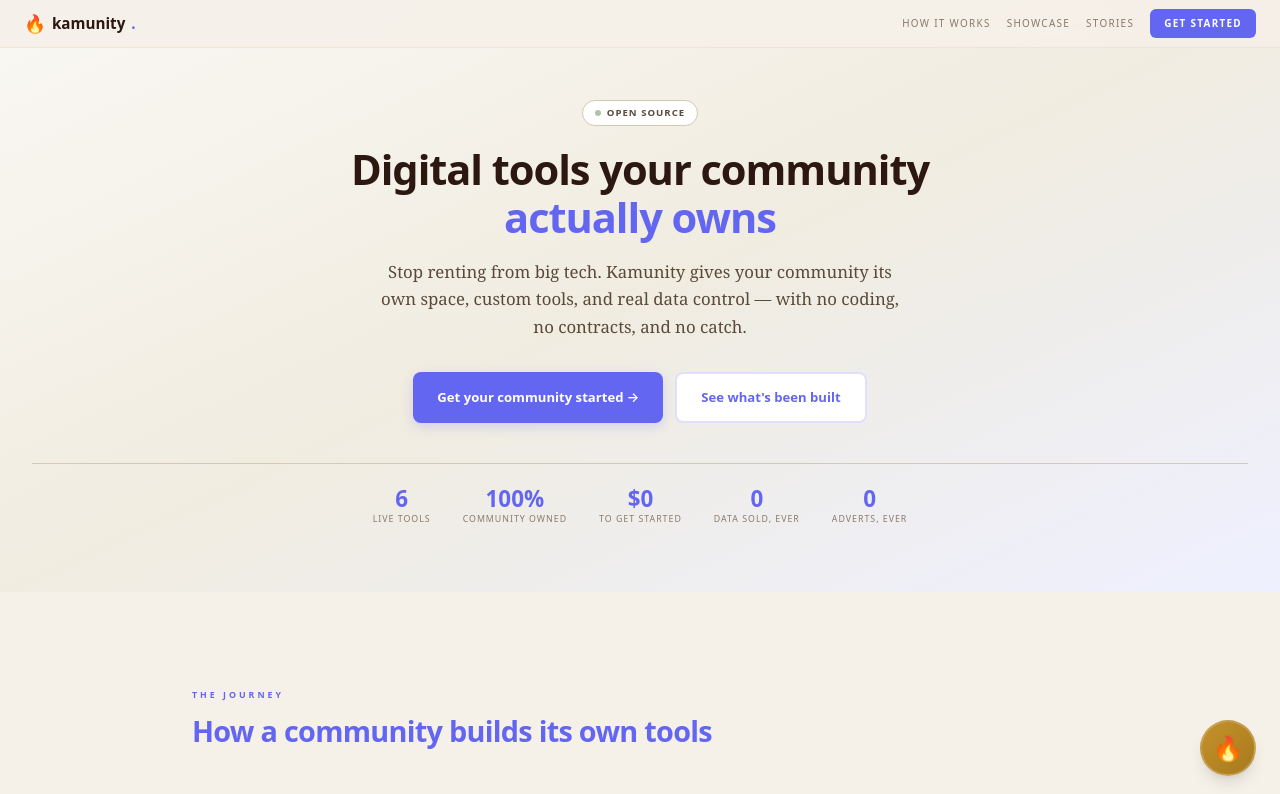
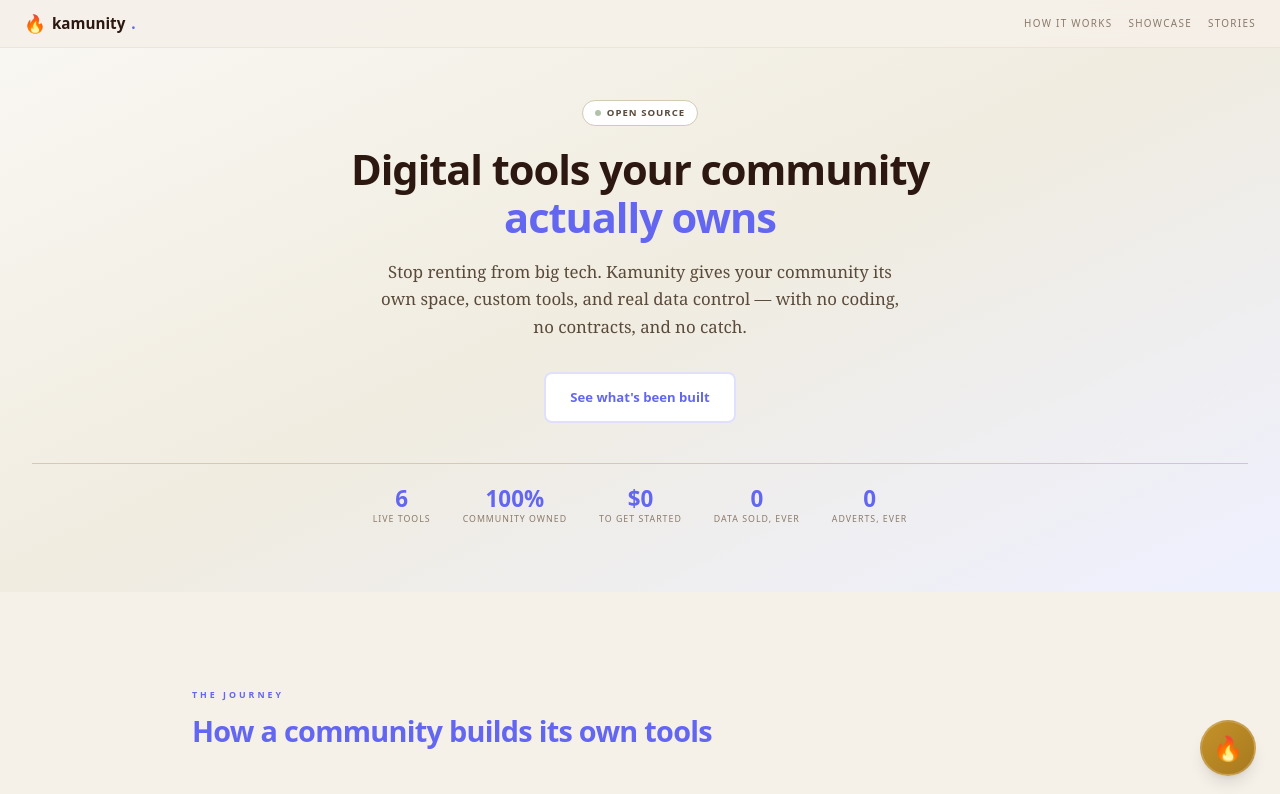
Before and after one commit to makemikefulleragain/kamunity-org, a Next.js app: page / in a window 1280 px wide. Shown: the top 794 px of the page. Built offline with nearby package versions, Linux system fonts and the light colour scheme.

Commit message:
style(hero): remove primary CTAs, center showcase button
- Remove Get Started button from Nav
- Remove Get your community started button from Hero
- Center the See what's been built button

```diff
--- a/src/components/Hero.tsx
+++ b/src/components/Hero.tsx
@@ -20,15 +20,7 @@
         real data control — with no coding, no contracts, and no catch.
       </p>
 
-      <div className="flex gap-3 justify-center flex-wrap mb-10">
-        <a
-          href="https://kamunity.ai"
-          target="_blank"
-          rel="noopener noreferrer"
-          className="inline-flex items-center gap-1.5 bg-ku text-white font-sans text-[0.82rem] font-semibold px-6 py-3 rounded-lg shadow-[0_4px_12px_rgba(99,102,241,0.2)] hover:bg-ku-light hover:-translate-y-px hover:shadow-[0_6px_20px_rgba(99,102,241,0.25)] transition-all no-underline"
-        >
-          Get your community started →
-        </a>
+      <div className="flex justify-center mb-10">
         <a
           href="#showcase"
           className="inline-flex items-center gap-1.5 bg-white text-ku font-sans text-[0.82rem] font-semibold px-6 py-3 rounded-lg border-2 border-ku/20 hover:border-ku hover:bg-ku-bg transition-all no-underline"
--- a/src/components/Nav.tsx
+++ b/src/components/Nav.tsx
@@ -42,14 +42,6 @@
           <a href="#feed" className="font-sans text-[0.62rem] text-ink-faint no-underline uppercase tracking-[1.3px] hover:text-ink transition-colors hidden sm:inline">
             Stories
           </a>
-          <a
-            href="https://kamunity.ai"
-            target="_blank"
-            rel="noopener noreferrer"
-            className="font-sans text-[0.62rem] text-white bg-ku px-3.5 py-1.5 rounded-md font-semibold uppercase tracking-[1.3px] hover:bg-ku-light transition-colors no-underline"
-          >
-            Get Started
-          </a>
         </div>
       </nav>
     </>
```
